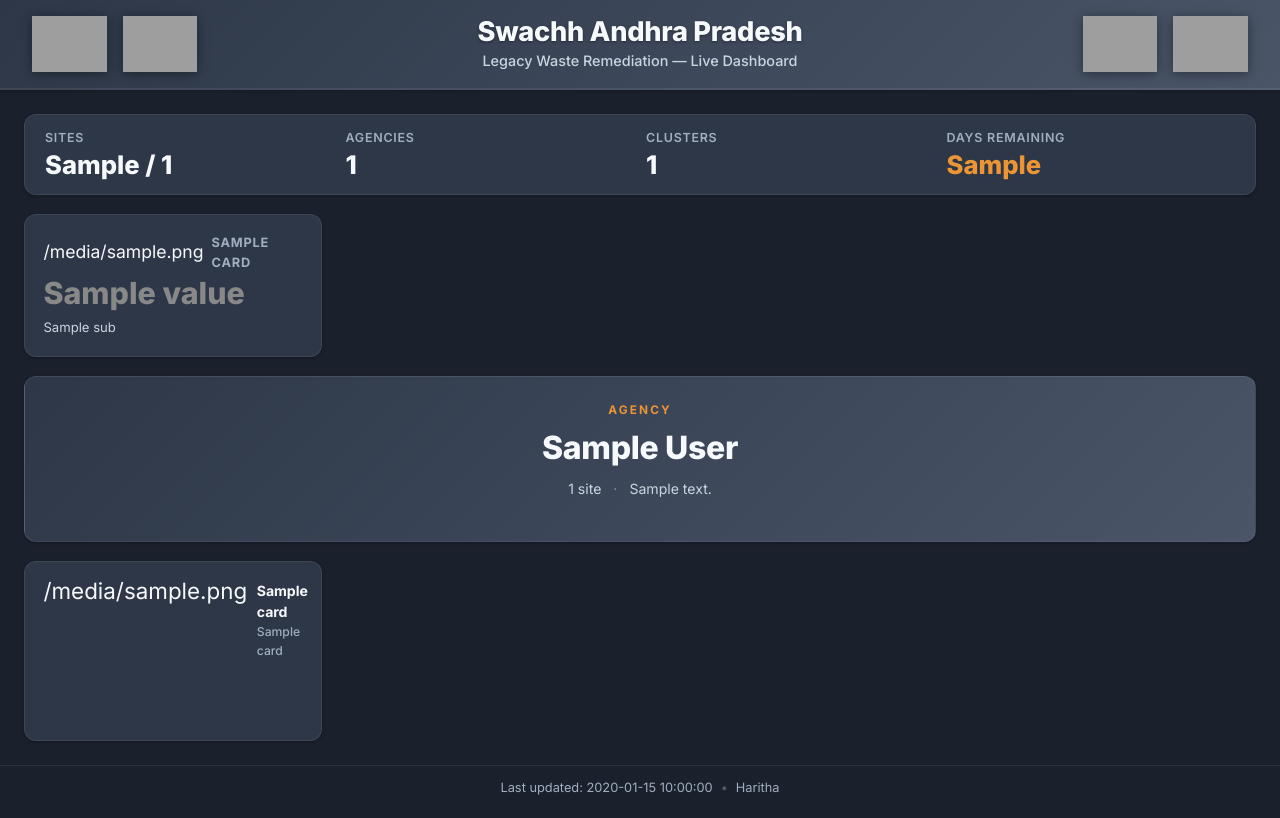
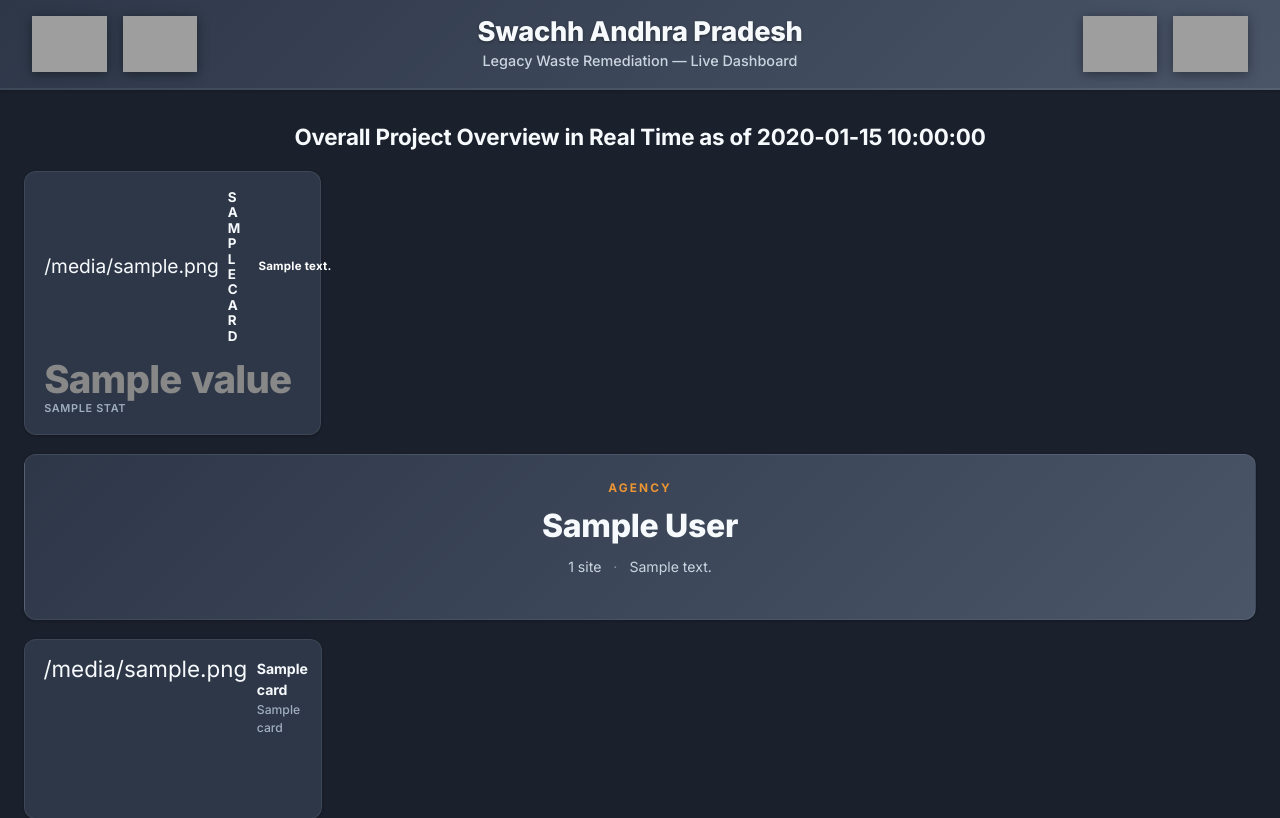
Before and after one commit to tsaaii/haritha_lite_2, a Flask app: template templates/overview.html in a window 1280 px wide. Shown: the top 818 px of the page. Before the commit the page ends 795 px from the top, so only its background shows below. Run offline with Flask 3, Linux system fonts and the light colour scheme; the template is opened without the code that fills it: most values are stand-ins (such as "Sample title", 1, 10 or a date in 2020); grey boxes are pictures that could not be loaded.

Commit message:
resized cards

```diff
--- a/main.py
+++ b/main.py
@@ -17,8 +17,8 @@ import config
 from data import master, overrides, records
 from data.aggregate import (
     agency_metrics,
-    header_cards,
     main_cards,
+    overview_cards,
     project_overview,
 )
 
@@ -64,7 +64,8 @@ def create_app() -> Flask:
         return render_template(
             "overview.html",
             overview=overview_data,
-            header_cards=header_cards(overview_data),
+            overview_cards=overview_cards(overview_data),
+            overview_date_str=today.strftime("%B %d, %Y"),
             agencies=agency_views,
             rotation_interval_ms=config.ROTATION_INTERVAL_MS,
             updated_at=datetime.now(config.IST).strftime("%Y-%m-%d %H:%M IST"),
--- a/static/css/dashboard.css
+++ b/static/css/dashboard.css
@@ -167,94 +167,157 @@ button { font-family: inherit; }
   font-weight: 500;
 }
 
-/* ---------- Project overview strip ---------- */
-.project-overview {
+/* ---------- Overall Project Overview section ---------- */
+.overview-section {
+  display: flex;
+  flex-direction: column;
+  gap: clamp(0.75rem, 1.6vw, 1.25rem);
+  margin-top: clamp(0.25rem, 0.6vw, 0.5rem);
+}
+
+.overview-section__title {
+  margin: 0;
+  text-align: center;
+  font-size: clamp(1rem, 2vw, 1.4rem);
+  font-weight: 700;
+  color: var(--text-primary);
+  letter-spacing: -0.01em;
+  line-height: 1.3;
+}
+
+.overview-cards {
   display: grid;
-  grid-template-columns: repeat(4, 1fr);
-  gap: clamp(0.5rem, 1vw, 0.75rem);
+  grid-template-columns: repeat(4, minmax(0, 1fr));
+  gap: clamp(0.6rem, 1.1vw, 1rem);
+}
+
+/* ---------- Single overview card ---------- */
+.ov-card {
   background: var(--card-bg-solid);
   border: 1px solid var(--border-light);
   border-radius: var(--radius-md);
-  padding: clamp(0.6rem, 1.2vw, 0.9rem) clamp(0.75rem, 2vw, 1.25rem);
-  box-shadow: var(--shadow-sm);
-}
-
-.po-stat {
+  padding: clamp(0.85rem, 1.4vw, 1.15rem) clamp(0.95rem, 1.5vw, 1.25rem);
   display: flex;
   flex-direction: column;
-  align-items: flex-start;
-  gap: 0.2rem;
-  min-width: 0;
+  gap: clamp(0.65rem, 1.2vw, 0.95rem);
+  min-height: clamp(150px, 18vw, 200px);
+  box-shadow: var(--shadow-sm);
+  transition: transform 0.18s ease, border-color 0.18s ease, box-shadow 0.18s ease;
 }
-
-.po-stat-label {
-  font-size: clamp(0.65rem, 1vw, 0.78rem);
-  text-transform: uppercase;
-  letter-spacing: 0.06em;
-  color: var(--text-muted);
-  font-weight: 600;
-}
-
-.po-stat-value {
-  font-size: clamp(1.1rem, 2.4vw, 1.6rem);
-  font-weight: 800;
-  color: var(--text-primary);
-  line-height: 1.1;
-}
-
-.po-stat--accent .po-stat-value { color: var(--brand-primary); }
-
-/* ---------- Header cards (1×4) ---------- */
-.header-cards-grid {
-  display: grid;
-  grid-template-columns: repeat(4, 1fr);
-  gap: clamp(0.6rem, 1vw, 1rem);
-}
-
-.header-card {
-  background: var(--card-bg-solid);
-  border: 1px solid var(--border-light);
-  border-radius: var(--radius-md);
-  padding: clamp(0.85rem, 1.5vw, 1.15rem);
-  display: flex;
-  flex-direction: column;
-  gap: 0.35rem;
-  position: relative;
-  box-shadow: var(--shadow-sm);
-  transition: transform 0.18s ease, box-shadow 0.18s ease, border-color 0.18s ease;
-}
-.header-card:hover {
+.ov-card:hover {
   transform: translateY(-2px);
   border-color: var(--brand-primary);
   box-shadow: var(--shadow-md);
 }
 
-.header-card__top {
+/* Card header row: icon + title + badge */
+.ov-card__head {
   display: flex;
   align-items: center;
-  gap: 0.5rem;
+  gap: 0.55rem;
 }
-.header-card__icon { font-size: 1.1rem; }
-.header-card__label {
+
+.ov-card__icon {
+  font-size: clamp(1.05rem, 1.5vw, 1.25rem);
+  line-height: 1;
+  flex: 0 0 auto;
+}
+
+.ov-card__title {
   margin: 0;
-  font-size: clamp(0.7rem, 1vw, 0.82rem);
+  flex: 1;
+  font-size: clamp(0.78rem, 1.05vw, 0.92rem);
+  font-weight: 700;
+  text-transform: uppercase;
+  letter-spacing: 0.05em;
+  color: var(--text-primary);
+  /* Allow wrap to 2 lines if needed (e.g. "REQUIRED PERFORMANCE" on narrow cards) */
+  line-height: 1.15;
+  overflow-wrap: anywhere;
+}
+
+.ov-card__badge {
+  flex: 0 0 auto;
+  display: inline-flex;
+  align-items: center;
+  justify-content: center;
+  padding: 0.2rem 0.55rem;
+  border-radius: 999px;
+  font-size: clamp(0.65rem, 0.9vw, 0.78rem);
+  font-weight: 700;
+  color: #fff;
+  letter-spacing: 0.02em;
+  white-space: nowrap;
+}
+.ov-card__badge--orange { background: var(--brand-primary); }
+.ov-card__badge--green  { background: var(--success, #38A169); }
+.ov-card__badge--red    { background: var(--error, #E53E3E); }
+.ov-card__badge--blue   { background: var(--info, #3182CE); }
+
+/* Card body */
+.ov-card__body {
+  flex: 1;
+  display: flex;
+  min-width: 0;
+}
+
+/* layout: stacked → vertical with horizontal divider */
+.ov-card--stacked .ov-card__body {
+  flex-direction: column;
+  justify-content: center;
+  gap: clamp(0.5rem, 1vw, 0.85rem);
+}
+.ov-card--stacked .ov-card__stat {
+  display: flex;
+  flex-direction: column;
+  align-items: flex-start;
+  gap: 0.15rem;
+}
+.ov-card--stacked .ov-card__divider {
+  display: block;
+  height: 1px;
+  background: var(--border-light);
+  margin: 0;
+}
+
+/* layout: horizontal → side-by-side with vertical divider */
+.ov-card--horizontal .ov-card__body {
+  flex-direction: row;
+  align-items: center;
+  justify-content: space-between;
+  gap: clamp(0.5rem, 1vw, 0.85rem);
+}
+.ov-card--horizontal .ov-card__stat {
+  flex: 1 1 0;
+  min-width: 0;
+  display: flex;
+  flex-direction: column;
+  align-items: center;
+  text-align: center;
+  gap: 0.2rem;
+}
+.ov-card--horizontal .ov-card__divider {
+  display: block;
+  width: 1px;
+  align-self: stretch;
+  background: var(--border-light);
+}
+
+/* Numbers + labels */
+.ov-card__stat-value {
+  font-size: clamp(1.6rem, 3vw, 2.4rem);
+  font-weight: 800;
+  line-height: 1.05;
+  font-variant-numeric: tabular-nums;
+  letter-spacing: -0.02em;
+}
+
+.ov-card__stat-label {
+  font-size: clamp(0.65rem, 0.85vw, 0.74rem);
+  font-weight: 600;
   text-transform: uppercase;
   letter-spacing: 0.06em;
   color: var(--text-muted);
-  font-weight: 700;
-}
-
-.header-card__value {
-  font-size: clamp(1.3rem, 2.6vw, 1.9rem);
-  font-weight: 800;
-  line-height: 1.1;
-  color: var(--brand-primary);
-}
-
-.header-card__sub {
-  font-size: clamp(0.7rem, 1.05vw, 0.82rem);
-  color: var(--text-secondary);
-  margin-top: 0.1rem;
 }
 
 /* ---------- Agency rotating header ---------- */
--- a/templates/overview.html
+++ b/templates/overview.html
@@ -3,31 +3,17 @@
 {% block title %}Haritha — Overview{% endblock %}
 
 {% block content %}
-  {# ---------- Project overview strip ---------- #}
-  <section class="project-overview" aria-label="Project overview">
-    <div class="po-stat">
-      <span class="po-stat-label">Sites</span>
-      <span class="po-stat-value">{{ overview.active_sites }} / {{ overview.total_sites }}</span>
+  {# ---------- Top: Overall Project Overview ---------- #}
+  <section class="overview-section" aria-label="Overall project overview">
+    <h2 class="overview-section__title">
+      Overall Project Overview in Real Time as of {{ overview_date_str }}
+    </h2>
+
+    <div class="overview-cards">
+      {% for card in overview_cards %}
+        {% include "partials/overview_card.html" %}
+      {% endfor %}
     </div>
-    <div class="po-stat">
-      <span class="po-stat-label">Agencies</span>
-      <span class="po-stat-value">{{ overview.total_agencies }}</span>
-    </div>
-    <div class="po-stat">
-      <span class="po-stat-label">Clusters</span>
-      <span class="po-stat-value">{{ overview.total_clusters }}</span>
-    </div>
-    <div class="po-stat po-stat--accent">
-      <span class="po-stat-label">Days remaining</span>
-      <span class="po-stat-value">{{ overview.days_remaining }}</span>
-    </div>
-  </section>
-
-  {# ---------- 1×4 Header cards ---------- #}
-  <section class="header-cards-grid" aria-label="Project totals">
-    {% for card in header_cards %}
-      {% include "partials/header_card.html" %}
-    {% endfor %}
   </section>
 
   {# ---------- Rotating agency header ---------- #}
--- /dev/null
+++ b/templates/partials/overview_card.html
@@ -0,0 +1,17 @@
+<article class="ov-card ov-card--{{ card.layout }}">
+  <header class="ov-card__head">
+    <span class="ov-card__icon" aria-hidden="true">{{ card.icon }}</span>
+    <h3 class="ov-card__title">{{ card.title }}</h3>
+    <span class="ov-card__badge ov-card__badge--{{ card.badge_variant }}">{{ card.badge_text }}</span>
+  </header>
+
+  <div class="ov-card__body">
+    {% for stat in card.stats %}
+      <div class="ov-card__stat">
+        <div class="ov-card__stat-value" style="color: {{ stat.color }};">{{ stat.value }}</div>
+        <div class="ov-card__stat-label">{{ stat.label }}</div>
+      </div>
+      {% if not loop.last %}<span class="ov-card__divider" aria-hidden="true"></span>{% endif %}
+    {% endfor %}
+  </div>
+</article>
```
Also changed, not shown: other parts of static/css/dashboard.css (+19 -13 lines), data/aggregate.py (+129 -29 lines).
